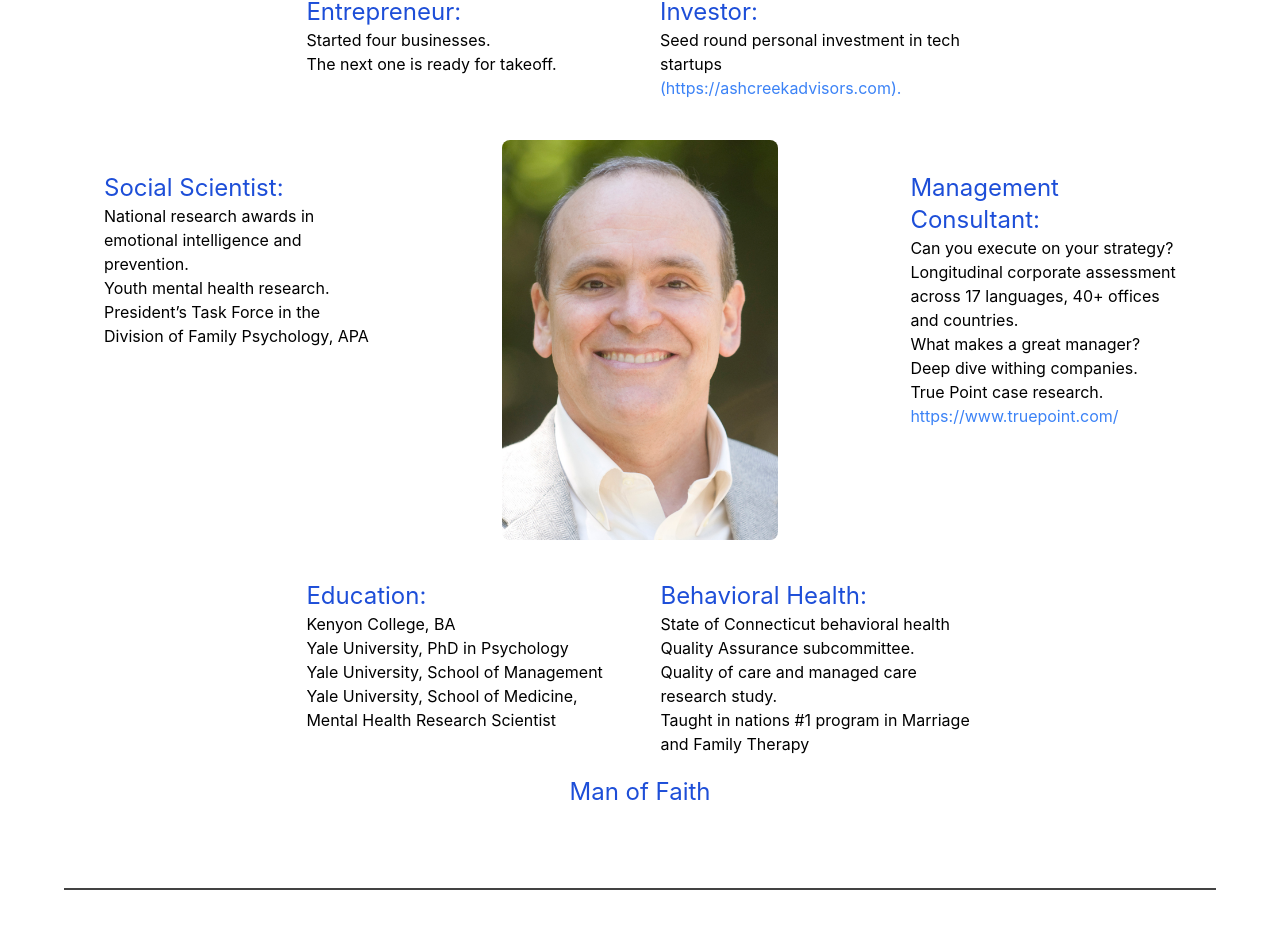
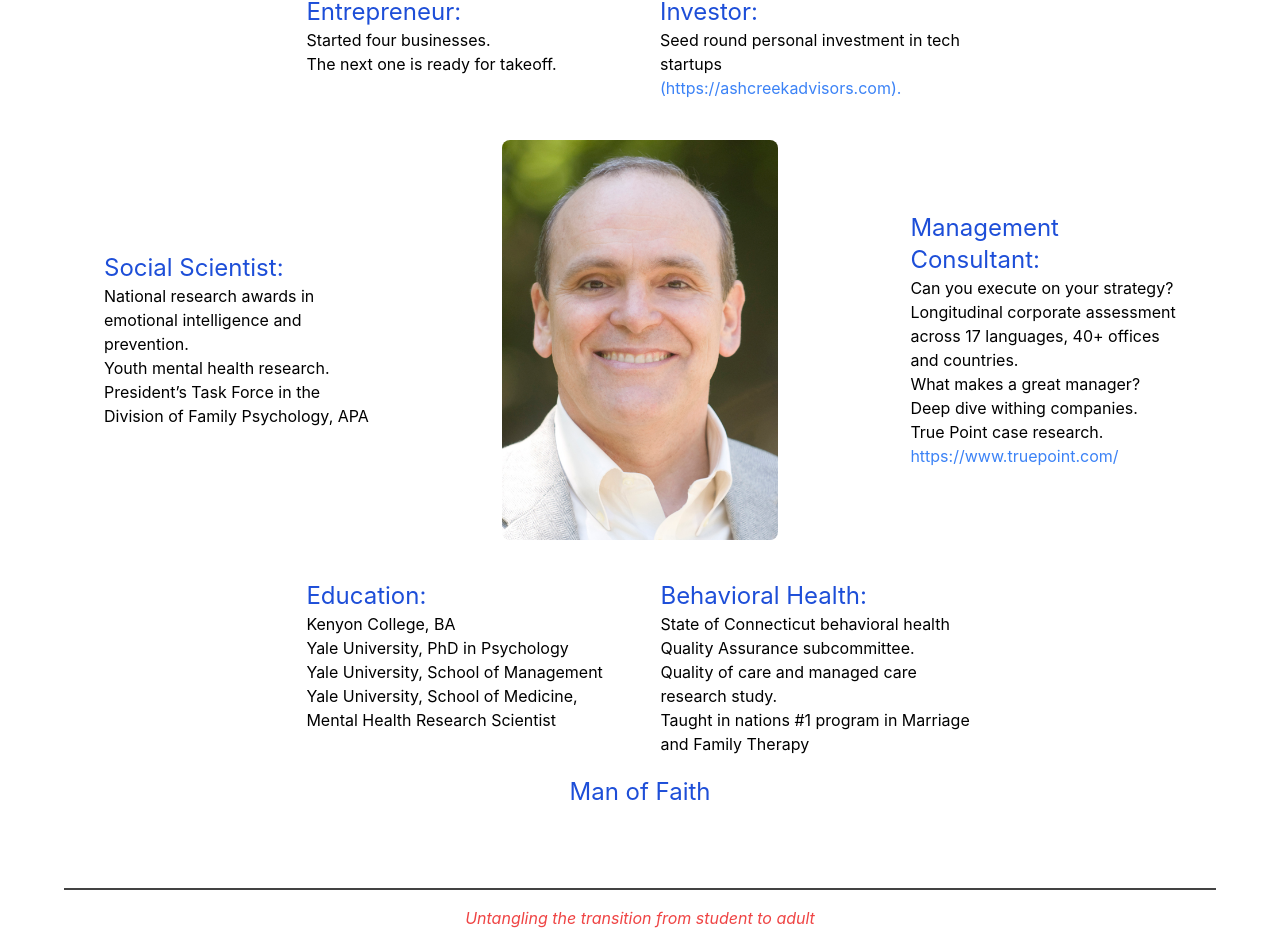
Before and after one commit to Lubwama-Emmanuel/Making_Adults, a React (Create React App) app: page /mitch in a window 1280 px wide. Shown: the part 196-1142 px from the top of the page. Before the commit the page ends 1086 px from the top, so only its background shows below. Built offline with nearby package versions, Linux system fonts and the light colour scheme.

Commit message:
feat:added tagline as footer

```diff
--- a/src/components/Mitch.jsx
+++ b/src/components/Mitch.jsx
@@ -31,7 +31,7 @@ export default function Mitch() {
               </div>
             </div>
           </div>
-          <div className="grid items-start lg:grid-cols-[30%_40%_30%]">
+          <div className="grid items-center lg:grid-cols-[30%_40%_30%]">
             <div className="px-10 py-8">
               <div>
                 <p className="text-2xl text-blue-700">Social Scientist:</p>
--- a/src/pages/AboutMitch.jsx
+++ b/src/pages/AboutMitch.jsx
@@ -1,6 +1,7 @@
 import Mitch from "../components/Mitch";
 import BottonLine from "../ui/BottonLine";
 import HeaderMitch from "../components/HeaderMitch";
+import Footer from "../components/Footer";
 
 // About Mitch
 export default function AboutMitch() {
@@ -11,6 +12,8 @@ export default function AboutMitch() {
       <Mitch />
 
       <BottonLine />
+
+      <Footer />
     </div>
   );
 }
```
